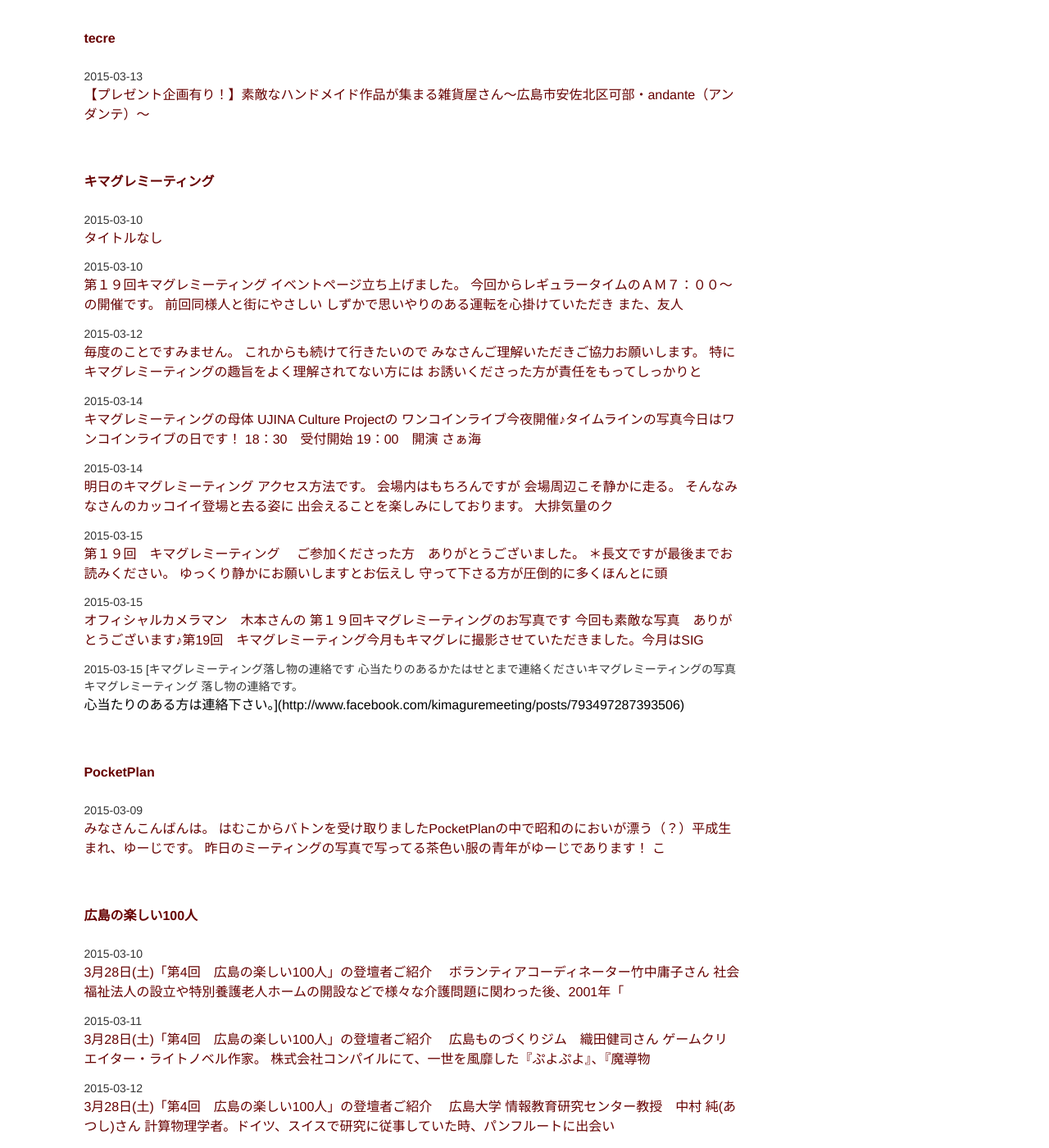
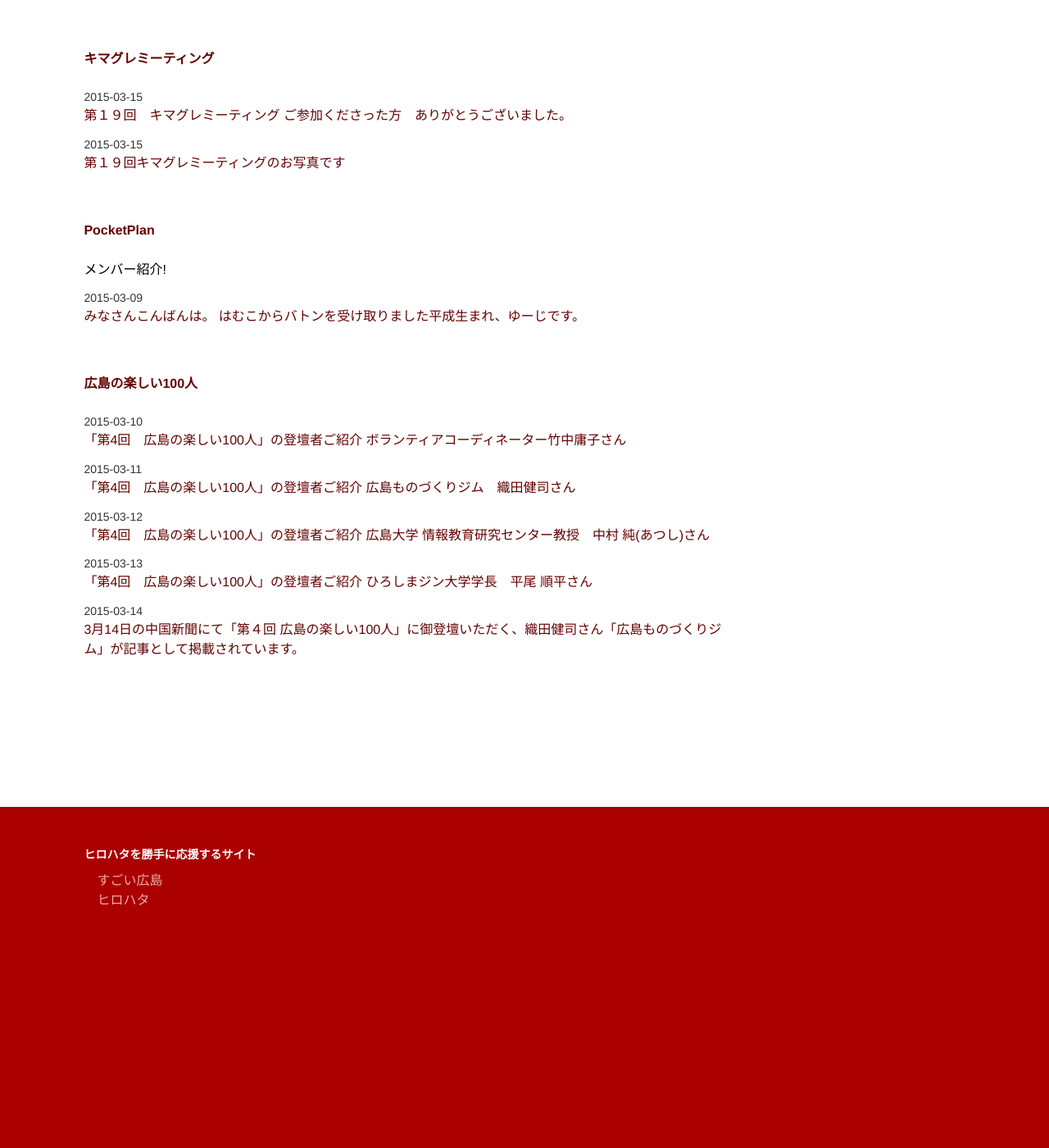
Before and after one commit to great-h/hirohata, a Jekyll site: the page built from _posts/2015-03-15-report.markdown, in a window 1280 px wide and 1400 px high, scrolled down 1311 px. Shown: the whole window at 82% size. Built offline with Jekyll 4.4.1, drawn with Linux system fonts in a browser that asks for light colours; after the commit the page ends 2501 px from its top, so only the background shows below that; some of the changed text lies outside the part shown.

Commit message:
3月15日までの活動をまとめ

```diff
--- a/_posts/2015-03-15-report.markdown
+++ b/_posts/2015-03-15-report.markdown
@@ -11,65 +16,42 @@
 
 # [MOVIN'ON](http://coworking-hiroshima.com/)
 
-* 2015-03-12 [桑ちゃん、誕生日おめでとう！ Movin'Onスタッフでお祝いです！ これからも益々ご活躍下さいね！桑ちゃん！](http://www.facebook.com/movinon.hiroshima/photos/a.741352859218828.1073741830.723399384347509/910209945666451/?type=1)
 * 2015-03-14 [https://fbcdn-sphotos-c-a.akamaihd.net/hphotos-ak-xpf1/v/t1.0-9/p100x100/10347703_859010244188651_875](http://www.facebook.com/movinon.hiroshima/posts/911090585578387)
 
 
 # [Shakehands](http://www.shakehands.jp/)
 
-* 2015-03-09 [クラウドソーシング活用推進会議に参加しています。コワーキングスペースを利用されている方は、クラウドワークスやランサーズといったクラウドソーシングで仕事の受発注をしたという経験のある方もいらっしゃるのでは](http://www.facebook.com/CoworkingShakeHands/posts/896308973753831)
-* 2015-03-09 [支援させていただきました！　漫画はShakeHandsにも置いてあります。ぜひ読んでください！　片渕須直監督による『この世界の片隅に』（原作：こうの史代）のアニメ映画化を応援をみんなで応援しよう！　Ma](http://www.facebook.com/CoworkingShakeHands/posts/896538833730845)
-* 2015-03-09 [沖縄からファシリテーションを学んでいる社会人＆学生をお迎えして、コラボフューチャーセンター（社会課題解決の対話の場づくりワークショップ）を開催します。  沖縄と広島で社会問題などに関心を持つ方で集まり、](http://www.facebook.com/CoworkingShakeHands/posts/896546457063416)
-* 2015-03-10 [本日の営業は終了いたしました。明日は18時までの営業です。写真家　津田直　スライド&amp;トークショー「NAGA」開催・準備のため。興味がおありの方は、お早めに！　現在80名近いお申し込みです。](http://www.facebook.com/CoworkingShakeHands/photos/a.624867490897982.1073741830.592127770838621/897066510344744/?type=1)
-* 2015-03-11 [本川町のセレクトブックショップREADAN DEAT主催の写真家 津田直さんのスライド&amp;トークショーが始まりました。ミャンマー北西部でのナガ族との出会いを、お話しいただきます。](http://www.facebook.com/CoworkingShakeHands/photos/a.624867490897982.1073741830.592127770838621/897500760301319/?type=1)
+* 2015-03-09 [クラウドソーシング活用推進会議に参加しています](http://www.facebook.com/CoworkingShakeHands/posts/896308973753831)
+* 2015-03-09 [片渕須直監督による『この世界の片隅に』（原作：こうの史代）を支援させていただきました！](http://www.facebook.com/CoworkingShakeHands/posts/896538833730845)
+* 2015-03-09 [沖縄からファシリテーションを学んでいる社会人＆学生をお迎えして、コラボフューチャーセンター（社会課題解決の対話の場づくりワークショップ）を開催します。](http://www.facebook.com/CoworkingShakeHands/posts/896546457063416)
+* 2015-03-11 [本川町のセレクトブックショップREADAN DEAT主催の写真家 津田直さんのトークショーが始まりました。](http://www.facebook.com/CoworkingShakeHands/photos/a.624867490897982.1073741830.592127770838621/897500760301319/?type=1)
 * 2015-03-11 [アーキウォーク広島さんが、2015年4月5日にちょうど100歳を迎える原爆ドーム（旧産業奨励館）。その建築デザインやパブリックスペースとしての価値に着目し深く語るイベントを、前夜にあたる4月4日夜に開催](http://www.facebook.com/CoworkingShakeHands/posts/897504080300987)
-* 2015-03-14 [本日22時まで通常営業ですが、終日の区画利用が入っているため、使用できるエリアが奥側1/3（テーブル2卓、カウンター6席）となっています。ご協力お願いいたします。](http://www.facebook.com/CoworkingShakeHands/posts/898836153501113)
-
-
 
 
 # [tecre](http://tecre.jp/)
 
-* 2015-03-13 [【プレゼント企画有り！】素敵なハンドメイド作品が集まる雑貨屋さん～広島市安佐北区可部・andante（アンダンテ）～](http://tecre.jp/hiroshima-zakka/)
+記事の最後までよむとプレゼントもありますよ。
+
+* 2015-03-13 [素敵なハンドメイド作品が集まる雑貨屋さん～広島市安佐北区可部・andante（アンダンテ）～](http://tecre.jp/hiroshima-zakka/)
 
 
 # [キマグレミーティング](https://www.facebook.com/kimaguremeeting)
 
-* 2015-03-10 [タイトルなし](http://www.facebook.com/events/904642369581983/permalink/904642372915316/)
-* 2015-03-10 [第１９回キマグレミーティング イベントページ立ち上げました。  今回からレギュラータイムのＡＭ７：００～の開催です。  前回同様人と街にやさしい しずかで思いやりのある運転を心掛けていただき また、友人](http://www.facebook.com/kimaguremeeting/posts/790751881001380)
-* 2015-03-12 [毎度のことですみません。 これからも続けて行きたいので みなさんご理解いただきご協力お願いします。 特にキマグレミーティングの趣旨をよく理解されてない方には お誘いくださった方が責任をもってしっかりと ](http://www.facebook.com/kimaguremeeting/photos/a.518994288177142.1073741829.501348703275034/791702407572994/?type=1)
-* 2015-03-14 [キマグレミーティングの母体  UJINA Culture Projectの  ワンコインライブ今夜開催♪タイムラインの写真今日はワンコインライブの日です！
-18：30　受付開始
-19：00　開演
-さぁ海](http://www.facebook.com/kimaguremeeting/posts/792755524134349)
-* 2015-03-14 [明日のキマグレミーティング  アクセス方法です。  会場内はもちろんですが  会場周辺こそ静かに走る。  そんなみなさんのカッコイイ登場と去る姿に  出会えることを楽しみにしております。  大排気量のク](http://www.facebook.com/kimaguremeeting/photos/a.518994288177142.1073741829.501348703275034/792650064144895/?type=1)
-* 2015-03-15 [第１９回　キマグレミーティング　  ご参加くださった方　ありがとうございました。  ＊長文ですが最後までお読みください。  ゆっくり静かにお願いしますとお伝えし  守って下さる方が圧倒的に多くほんとに頭](http://www.facebook.com/kimaguremeeting/photos/a.518994288177142.1073741829.501348703275034/793260640750504/?type=1)
-* 2015-03-15 [オフィシャルカメラマン　木本さんの 第１９回キマグレミーティングのお写真です 今回も素敵な写真　ありがとうございます♪第19回　キマグレミーティング今月もキマグレに撮影させていただきました。今月はSIG](http://www.facebook.com/kimaguremeeting/posts/793472030729365)
-* 2015-03-15 [キマグレミーティング落し物の連絡です  心当たりのあるかたはせとまで連絡くださいキマグレミーティングの写真キマグレミーティング  落し物の連絡です。
-
-心当たりのある方は連絡下さい。](http://www.facebook.com/kimaguremeeting/posts/793497287393506)
+* 2015-03-15 [第１９回　キマグレミーティング ご参加くださった方　ありがとうございました。](http://www.facebook.com/kimaguremeeting/photos/a.518994288177142.1073741829.501348703275034/793260640750504/?type=1)
+* 2015-03-15 [第１９回キマグレミーティングのお写真です](http://www.facebook.com/kimaguremeeting/posts/793472030729365)
 
 
 # [PocketPlan](http://pocketplan.wix.com/pocketplan)
 
-* 2015-03-09 [みなさんこんばんは。 はむこからバトンを受け取りましたPocketPlanの中で昭和のにおいが漂う（？）平成生まれ、ゆーじです。 昨日のミーティングの写真で写ってる茶色い服の青年がゆーじであります！ こ](http://www.facebook.com/PocketPlan/posts/803896379696336)
+メンバー紹介!
+
+* 2015-03-09 [みなさんこんばんは。 はむこからバトンを受け取りました平成生まれ、ゆーじです。](http://www.facebook.com/PocketPlan/posts/803896379696336)
 
 
 # [広島の楽しい100人](https://www.facebook.com/h100parson)
 
-* 2015-03-10 [3月28日(土)「第4回　広島の楽しい100人」の登壇者ご紹介　  ボランティアコーディネーター竹中庸子さん  社会福祉法人の設立や特別養護老人ホームの開設などで様々な介護問題に関わった後、2001年「](http://www.facebook.com/h100parson/posts/1553952538213219)
-* 2015-03-11 [3月28日(土)「第4回　広島の楽しい100人」の登壇者ご紹介　  広島ものづくりジム　織田健司さん ゲームクリエイター・ライトノベル作家。 株式会社コンパイルにて、一世を風靡した『ぷよぷよ』、『魔導物](http://www.facebook.com/h100parson/posts/1554477114827428)
-* 2015-03-12 [3月28日(土)「第4回　広島の楽しい100人」の登壇者ご紹介　  広島大学 情報教育研究センター教授　中村 純(あつし)さん  計算物理学者。ドイツ、スイスで研究に従事していた時、パンフルートに出会い](http://www.facebook.com/h100parson/posts/1554916151450191)
-* 2015-03-13 [3月28日(土)「第4回　広島の楽しい100人」の登壇者ご紹介  ひろしまジン大学学長　平尾 順平さん  学生時代、ユーラシア大陸横断などの旅をする。 大学卒業後、財団法人日本国際協力センターに入団。J](http://www.facebook.com/h100parson/posts/1555115768096896)
-* 2015-03-14 [本日付けの中国新聞にて「第４回 広島の楽しい100人」に御登壇いただく、織田健司さん「広島ものづくりジム」が記事として掲載されています。記事中に「第４回 広島の楽しい100人」についても言及されています](http://www.facebook.com/h100parson/photos/a.1528334447441695.1073741833.1427131820895292/1556236587984814/?type=1)
-
-
-
-
-
-
-
-
-# [すごい広島](http://great-h.github.io/)
-
-* 2015-03-11 [タイトルなし](http://www.facebook.com/events/834977439898034/permalink/834977443231367/)
+* 2015-03-10 [「第4回　広島の楽しい100人」の登壇者ご紹介 ボランティアコーディネーター竹中庸子さん](http://www.facebook.com/h100parson/posts/1553952538213219)
+* 2015-03-11 [「第4回　広島の楽しい100人」の登壇者ご紹介 広島ものづくりジム　織田健司さん](http://www.facebook.com/h100parson/posts/1554477114827428)
+* 2015-03-12 [「第4回　広島の楽しい100人」の登壇者ご紹介 広島大学 情報教育研究センター教授　中村 純(あつし)さん](http://www.facebook.com/h100parson/posts/1554916151450191)
+* 2015-03-13 [「第4回　広島の楽しい100人」の登壇者ご紹介 ひろしまジン大学学長　平尾 順平さん](http://www.facebook.com/h100parson/posts/1555115768096896)
+* 2015-03-14 [3月14日の中国新聞にて「第４回 広島の楽しい100人」に御登壇いただく、織田健司さん「広島ものづくりジム」が記事として掲載されています。](http://www.facebook.com/h100parson/photos/a.1528334447441695.1073741833.1427131820895292/1556236587984814/?type=1)
```
Also changed, not shown: other parts of _posts/2015-03-15-report.markdown (+5 -0 lines), _stock.md (+1 -1 lines).
